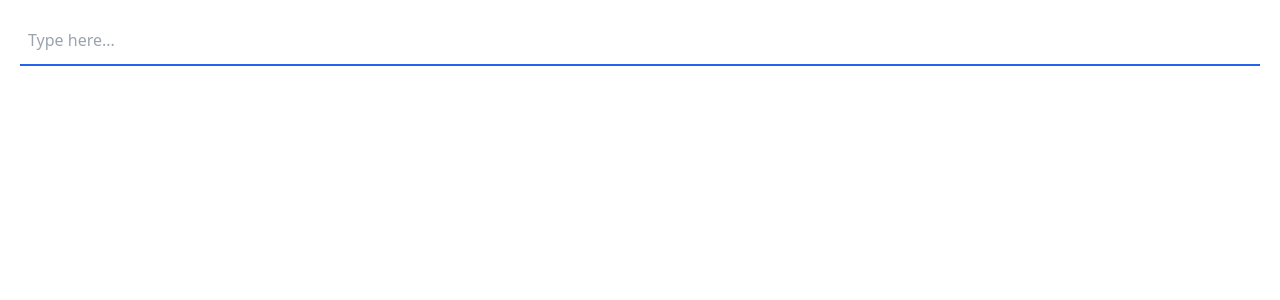
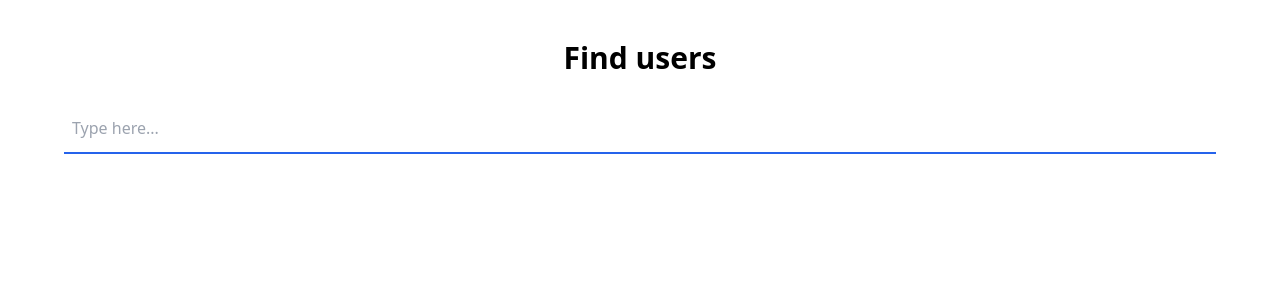
Before and after one commit to jaypatel1113/zepto_react_auto-suggestions, a React (Create React App) app: page / in a window 1280 px wide. Shown: the top 300 px of the page. Built offline with nearby package versions, Linux system fonts and the light colour scheme; grey boxes are pictures that could not be loaded.

Commit message:
ui fixed .... removed testing files

```diff
--- a/src/App.tsx
+++ b/src/App.tsx
@@ -1,9 +1,11 @@
-// App.tsx
 import { AnimatePresence, motion } from "framer-motion";
+
+import Heading from "./components/Heading";
+import Chip from "./components/Chip";
+import Suggestions from "./components/Suggestions";
+
+import { chipAnimation } from "./animations";
 import { useChipInput } from "./hooks/useChipInput";
-import Chip from "./components/Chip";
-import { chipAnimation } from "./animations";
-import Suggestions from "./components/Suggestions";
 
 const App = () => {
     const {
@@ -22,9 +24,10 @@ const App = () => {
     } = useChipInput();
 
     return (
-        <div className="flex flex-col gap-8 font-sans p-5">
-            <div className="flex flex-wrap gap-2 items-center border-b-2 border-blue-600 pb-1 ">
+        <div className="flex flex-col gap-8 font-sans p-5 pt-10 items-center justify-start w-full">
+            <Heading />
 
+            <div className="flex flex-wrap gap-2 items-center border-b-2 border-blue-600 pb-1 max-w-6xl w-full ">
                 <AnimatePresence>
                     {chips.map((chip) => (
                         <motion.div
@@ -36,7 +39,7 @@ const App = () => {
                     ))}
                 </AnimatePresence>
 
-                <div className="relative" ref={contRef}>
+                <div className="relative flex-1 flex min-w-[200px]" ref={contRef}>
                     <input
                         ref={inputRef}
                         type="text"
@@ -45,7 +48,7 @@ const App = () => {
                         onKeyDown={handleInputKeyDown}
                         onFocus={() => setShowFilters(true)}
                         placeholder="Type here..."
-                        className="p-2 border-none outline-none"
+                        className="p-2 border-none outline-none flex-1 w-full"
                     />
 
                     <Suggestions
--- a/src/components/Chip.tsx
+++ b/src/components/Chip.tsx
@@ -9,17 +9,17 @@ type ChipProps = {
 
 const Chip = ({ chip, highlight, handleClick }: ChipProps) => {
     return (
-        <div className={`rounded-full flex gap-1 items-center h-8 ${highlight ? "bg-[#bbb]" : "bg-[#dfdfdf]"}`}>
+        <div className={`rounded-full flex gap-1 items-center border-2 ${highlight ? "bg-[#ccc] border-blue-600" : "bg-[#dfdfdf] border-[#dfdfdf]"}`}>
             <img
                 src={chip.avatar}
                 alt={chip.name}
                 className="w-8 h-8 rounded-full object-cover"
             />
-            <div className="text-black/70 truncate">
+            <div className="text-black/70 truncate font-medium">
                 {chip.name}
             </div>
             <span
-                className="cursor-pointer text-black scale-150 mr-3 ml-1 -translate-y-0.5 hover:text-black/50 hover:scale-125 transition-all duration-200"
+                className="cursor-pointer text-black scale-150 mr-3 ml-1 -translate-y-0.5 hover:text-black/80 hover:scale-125 transition-all duration-200"
                 onClick={handleClick}
             >
                 ×
--- /dev/null
+++ b/src/components/Heading.tsx
@@ -0,0 +1,9 @@
+const Heading = () => {
+    return (
+        <div className="text-3xl font-semibold ">
+            Find users
+        </div>
+    );
+};
+
+export default Heading;
--- a/src/components/Suggestions.tsx
+++ b/src/components/Suggestions.tsx
@@ -10,34 +10,41 @@ type SuggestionProps = {
 const Suggestions = ({showFilters, filteredItems, inputValue, addChip}: SuggestionProps) => {
     return (
         <div
-            className={`absolute top-[calc(100%+6px)] left-0 bg-gray-200  overflow-y-auto [&::-webkit-scrollbar]:hidden z-10 ${
-                showFilters ? "max-h-56" : "max-h-0"
-            } transition-all duration-200`}
+            className={`absolute top-[calc(100%+6px)] min-w-max left-0 bg-gray-200  overflow-y-auto [&::-webkit-scrollbar]:hidden z-10 ${showFilters ? "max-h-80" : "max-h-0"} transition-all duration-200`}
         >
             {filteredItems.map((item) => {
-                const startIndex = item.name
-                    .toLowerCase()
-                    .indexOf(inputValue.toLowerCase());
+                const startIndex = item.name.toLowerCase().indexOf(inputValue.toLowerCase());
                 const endIndex = startIndex + inputValue.length;
 
                 return (
                     <div
                         key={item.id}
-                        className="p-2 cursor-pointer hover:bg-[#ccc]/40"
+                        className="cursor-pointer hover:bg-[#ccc]/40 p-3 flex gap-3 items-center justify-between "
                         onClick={() => addChip(item)}
                     >
+
+                        <div className="flex items-center gap-2">
+                            <img
+                                src={item.avatar}
+                                alt={item.name}
+                                className="w-10 h-10 rounded-full object-cover"
+                            />
+
+                            <div>
                                 {item.name.split("").map((letter, index) => (
                                     <span
                                         key={index}
-                                className={`${
-                                    index >= startIndex &&
-                                    index < endIndex &&
-                                    "font-extrabold"
-                                }`}
+                                        className={`${(index >= startIndex && index < endIndex) ? "font-extrabold text-black" : "font-medium text-black/80"}`}
                                     >
                                         {letter}
                                     </span>
                                 ))}
+                            </div>
+                        </div>
+
+                        <div className="text-black/40 text-sm font-medium">
+                            {item.email}
+                        </div>
                     </div>
                 );
             })}
--- a/src/index.css
+++ b/src/index.css
@@ -1,10 +1,6 @@
-@import 'tailwindcss/base';
-@import 'tailwindcss/components';
-@import 'tailwindcss/utilities';
-
-/* @tailwind base;
+@tailwind base;
 @tailwind components;
-@tailwind utilities; */
+@tailwind utilities;
 
 * {
     margin: 0;
--- a/src/index.tsx
+++ b/src/index.tsx
@@ -1,19 +1,13 @@
-import React from 'react';
-import ReactDOM from 'react-dom/client';
-import './index.css';
-import App from './App';
-import reportWebVitals from './reportWebVitals';
+import React from "react";
+import ReactDOM from "react-dom/client";
 
-const root = ReactDOM.createRoot(
-  document.getElementById('root') as HTMLElement
+import App from "./App";
+
+import "./index.css";
+
+const root = ReactDOM.createRoot(document.getElementById("root") as HTMLElement);
+root.render(
+    <React.StrictMode>
+        <App />
+    </React.StrictMode>
 );
-root.render(
-  <React.StrictMode>
-    <App />
-  </React.StrictMode>
-);
-
-// If you want to start measuring performance in your app, pass a function
-// to log results (for example: reportWebVitals(console.log))
-// or send to an analytics endpoint. Learn more: https://bit.ly/CRA-vitals
-reportWebVitals();
--- a/src/reportWebVitals.ts
+++ /dev/null
@@ -1,15 +0,0 @@
-import { ReportHandler } from 'web-vitals';
-
-const reportWebVitals = (onPerfEntry?: ReportHandler) => {
-  if (onPerfEntry && onPerfEntry instanceof Function) {
-    import('web-vitals').then(({ getCLS, getFID, getFCP, getLCP, getTTFB }) => {
-      getCLS(onPerfEntry);
-      getFID(onPerfEntry);
-      getFCP(onPerfEntry);
-      getLCP(onPerfEntry);
-      getTTFB(onPerfEntry);
-    });
-  }
-};
-
-export default reportWebVitals;
```
Also changed, not shown: src/hooks/useChipInput.ts (+2 -8 lines), src/setupTests.ts (deleted, +0 -5 lines), 1 other file (tests, documents, lock files or other folders). Lines whose indentation alone changed are shown as unchanged.
